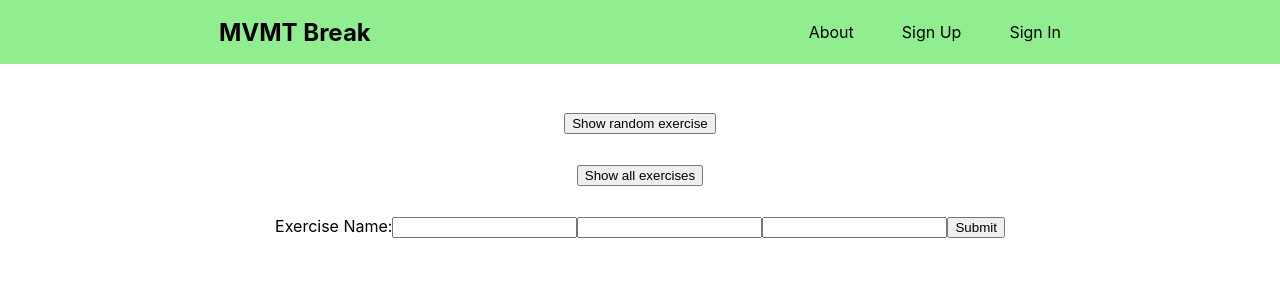
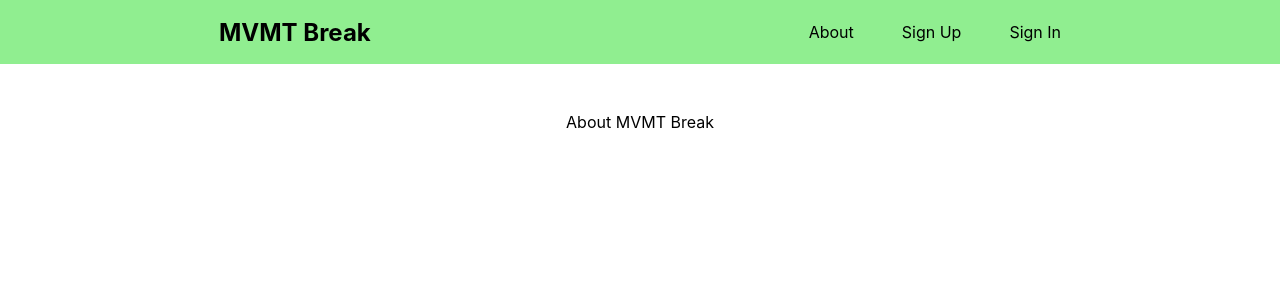
Before and after one commit to jtoguri/mvmt_break, a React (Create React App) app in the folder client/: page /about in a window 1280 px wide. Shown: the top 300 px of the page. Built offline with nearby package versions, Linux system fonts and the light colour scheme.

Commit message:
incorporate react router to render different pages

```diff
--- a/client/package.json
+++ b/client/package.json
@@ -9,6 +9,7 @@
     "axios": "^0.27.2",
     "react": "^18.1.0",
     "react-dom": "^18.1.0",
+    "react-router-dom": "^6.3.0",
     "react-scripts": "5.0.1",
     "web-vitals": "^2.1.4"
   },
--- /dev/null
+++ b/client/src/components/About.js
@@ -0,0 +1,10 @@
+
+function About () {
+  return (
+  <div>
+    <p>About MVMT Break</p>
+  </div>
+  );
+};
+
+export default About;
--- a/client/src/components/App.js
+++ b/client/src/components/App.js
@@ -5,6 +5,12 @@ import CompleteExerciseButton from './CompleteExerciseButton.js';
 import ShowExercises from './ShowExercises.js';
 import Form from './Form.js';
 import Header from './Header.js';
+import About from './About';
+import {
+  BrowserRouter,
+  Routes,
+  Route
+} from "react-router-dom";
 
 function App() {
   const [randomExercise, setRandomExercise] = useState({});
@@ -13,16 +19,20 @@ function App() {
   return (
     <div className="App">
       <Header />
-      <GetExerciseButton exercise={randomExercise}
-        setExercise={setRandomExercise}/>
-
-      {Object.keys(randomExercise).length > 0 &&
-        <CompleteExerciseButton exercise={randomExercise}
-        setExercise={setRandomExercise} completed={exerciseCompleted}
-        toggleCompletion={setExerciseState} />
-      }
-      <ShowExercises />
-      <Form />
+      <BrowserRouter>
+        <Routes>
+          <Route path="/" element={<GetExerciseButton
+            exercise={randomExercise} setExercise={setRandomExercise} />} />
+          <Route path="/about" element={<About />} />
+        {/*{Object.keys(randomExercise).length > 0 &&
+          <CompleteExerciseButton exercise={randomExercise}
+          setExercise={setRandomExercise} completed={exerciseCompleted}
+          toggleCompletion={setExerciseState} />
+        }
+        <ShowExercises />
+        <Form />*/}
+        </Routes>
+      </BrowserRouter>
     </div>
   );
 }
```
Also changed, not shown: 1 other file (tests, documents, lock files or other folders).
